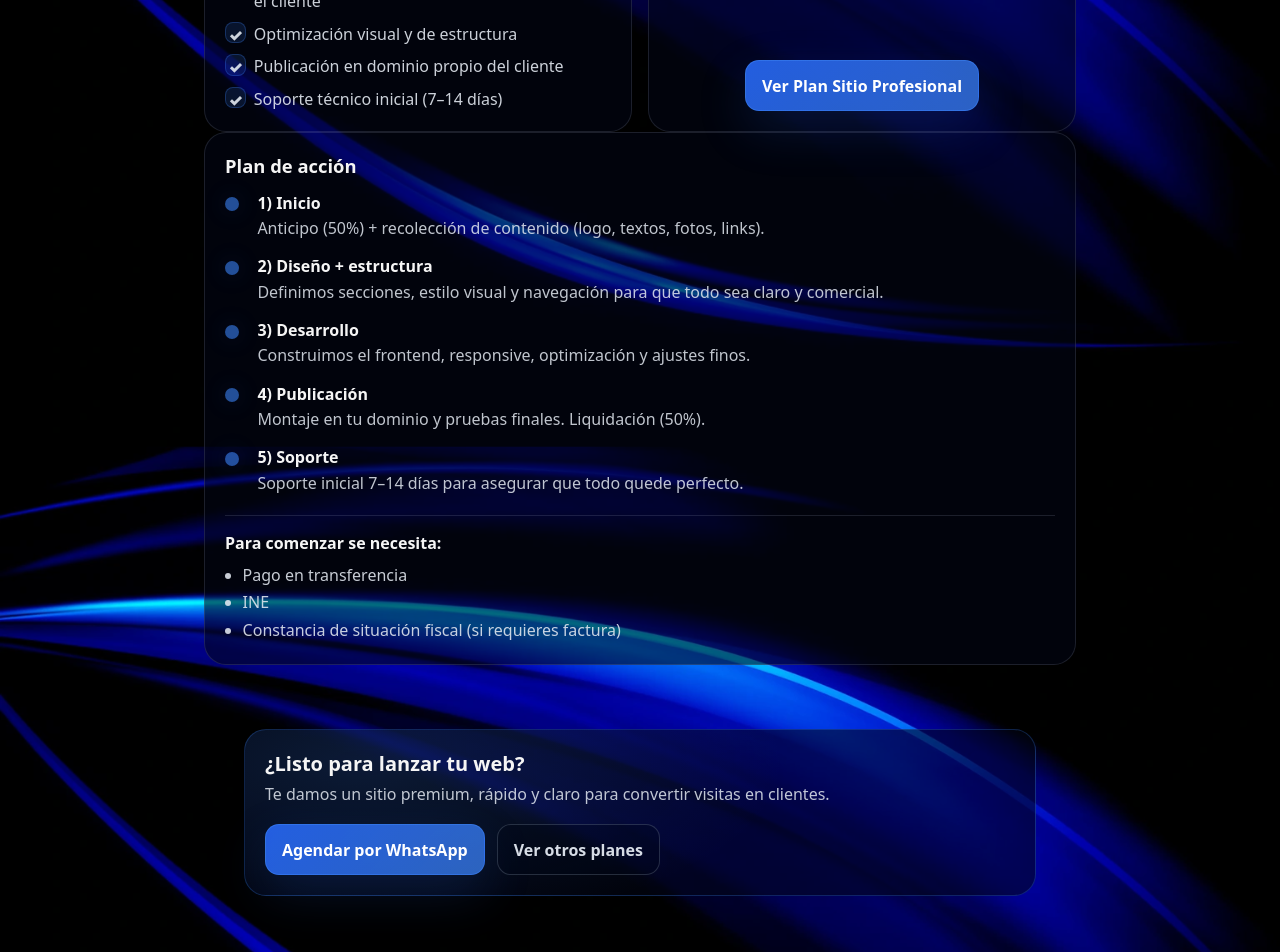
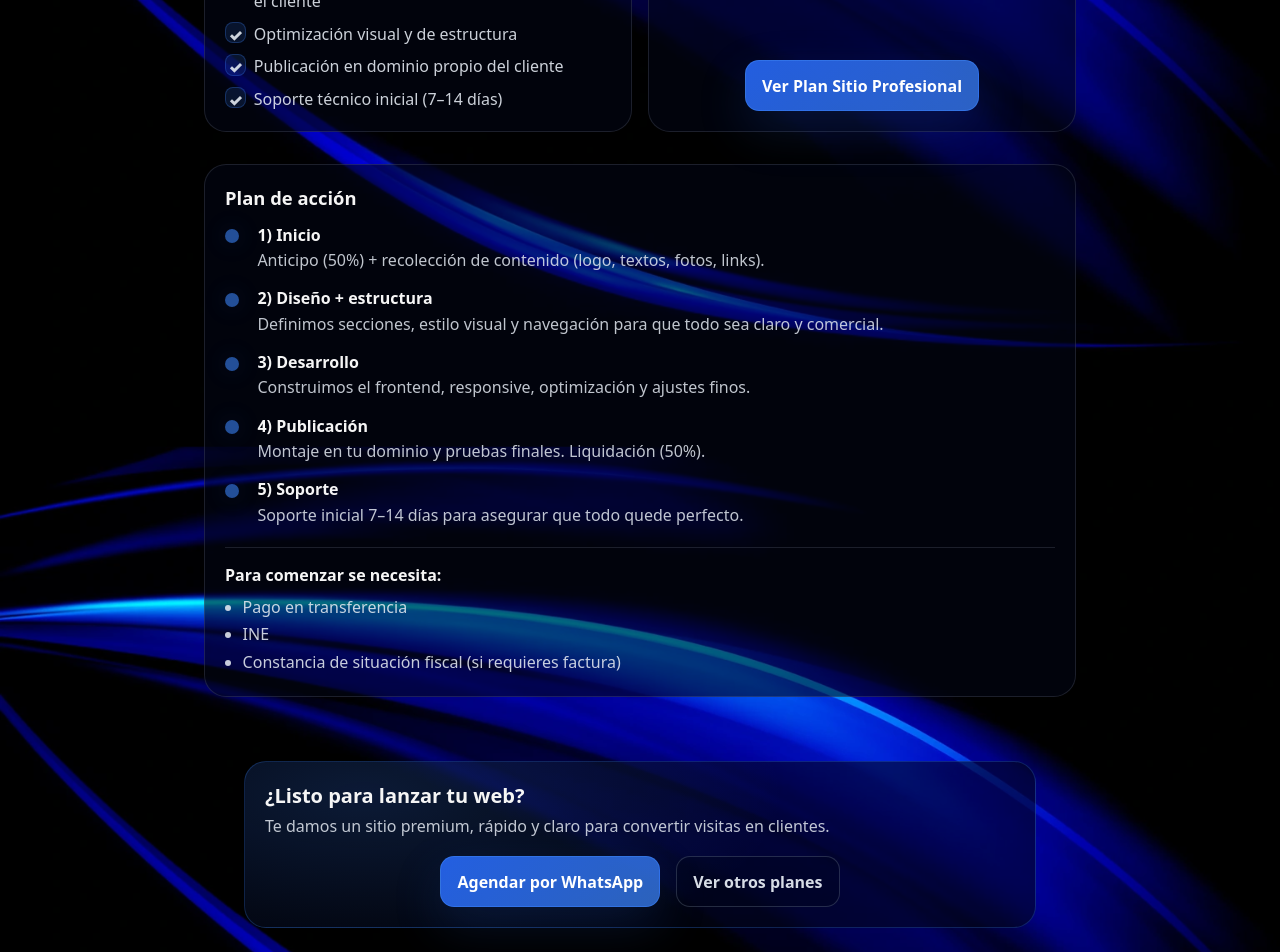
Before and after one commit to HugoAguayo2006/nivostech, a React (Vite) app: page /servicios/plan-1 in a window 1280 px wide. Shown: the part 1260-2212 px from the top of the page. Built offline with nearby package versions, Linux system fonts and the light colour scheme; a web font is replaced by a local one.

Commit message:
center buttons

```diff
--- a/src/pages/planes/Plan1.jsx
+++ b/src/pages/planes/Plan1.jsx
@@ -183,7 +183,7 @@ function Plan1() {
             </div>
 
             {/* ====== PROCESO ====== */}
-            <section className="card">
+            <section className="card" style={{ marginTop: "2rem" }}>
               <h2 className="card-title">Plan de acción</h2>
 
               <div className="timeline">
@@ -255,7 +255,7 @@ function Plan1() {
                 <p>
                   Te damos un sitio premium, rápido y claro para convertir visitas en clientes.
                 </p>
-                <div className="cta-final__actions">
+                <div className="cta-final__actions" style={{ display: "flex", justifyContent: "center", gap: "1rem", flexWrap: "wrap" }}>
                   <a className="btn btn--primary" href={WHATSAPP_LINK} target="_blank" rel="noreferrer">
                     Agendar por WhatsApp
                   </a>
```
